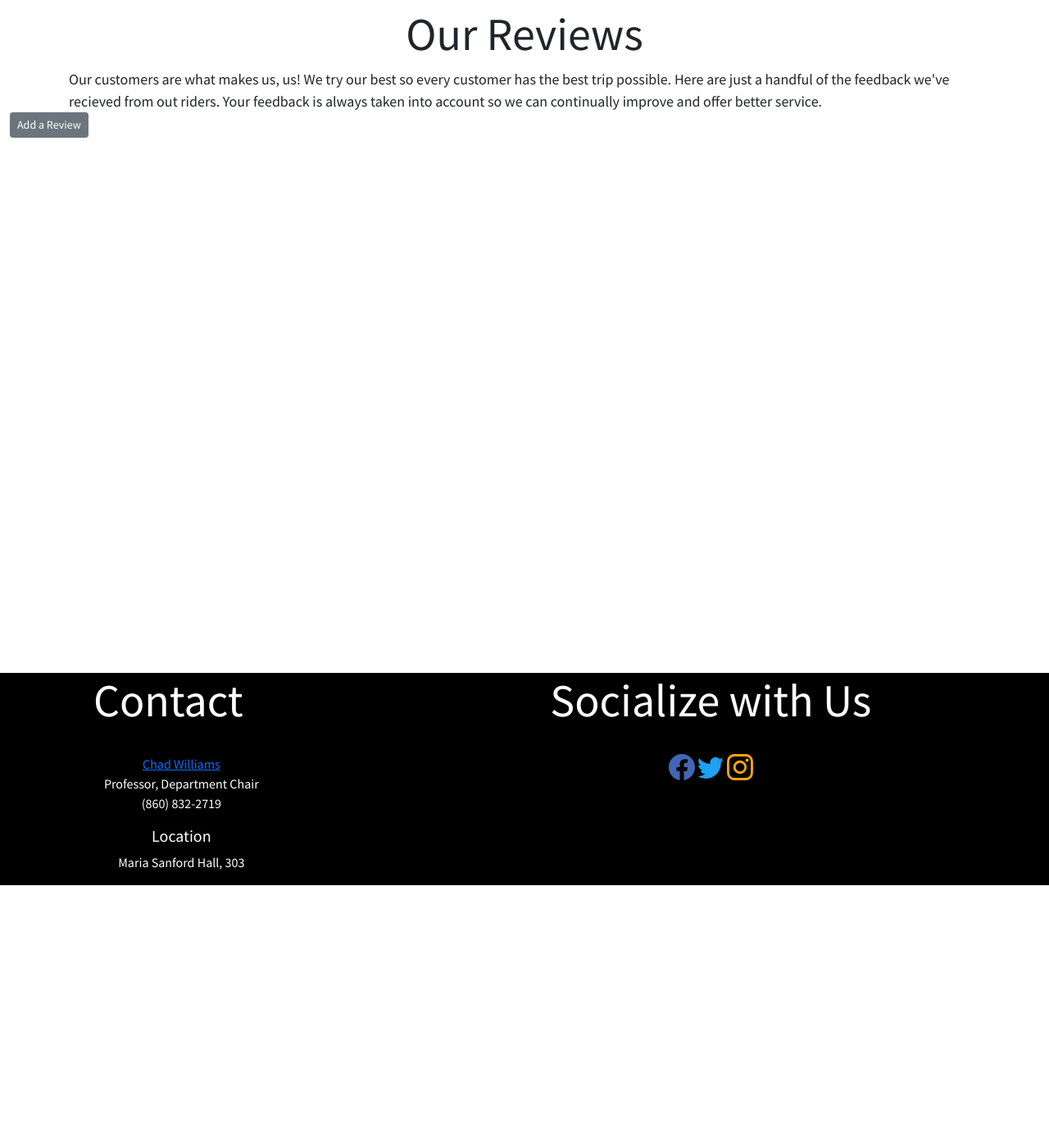
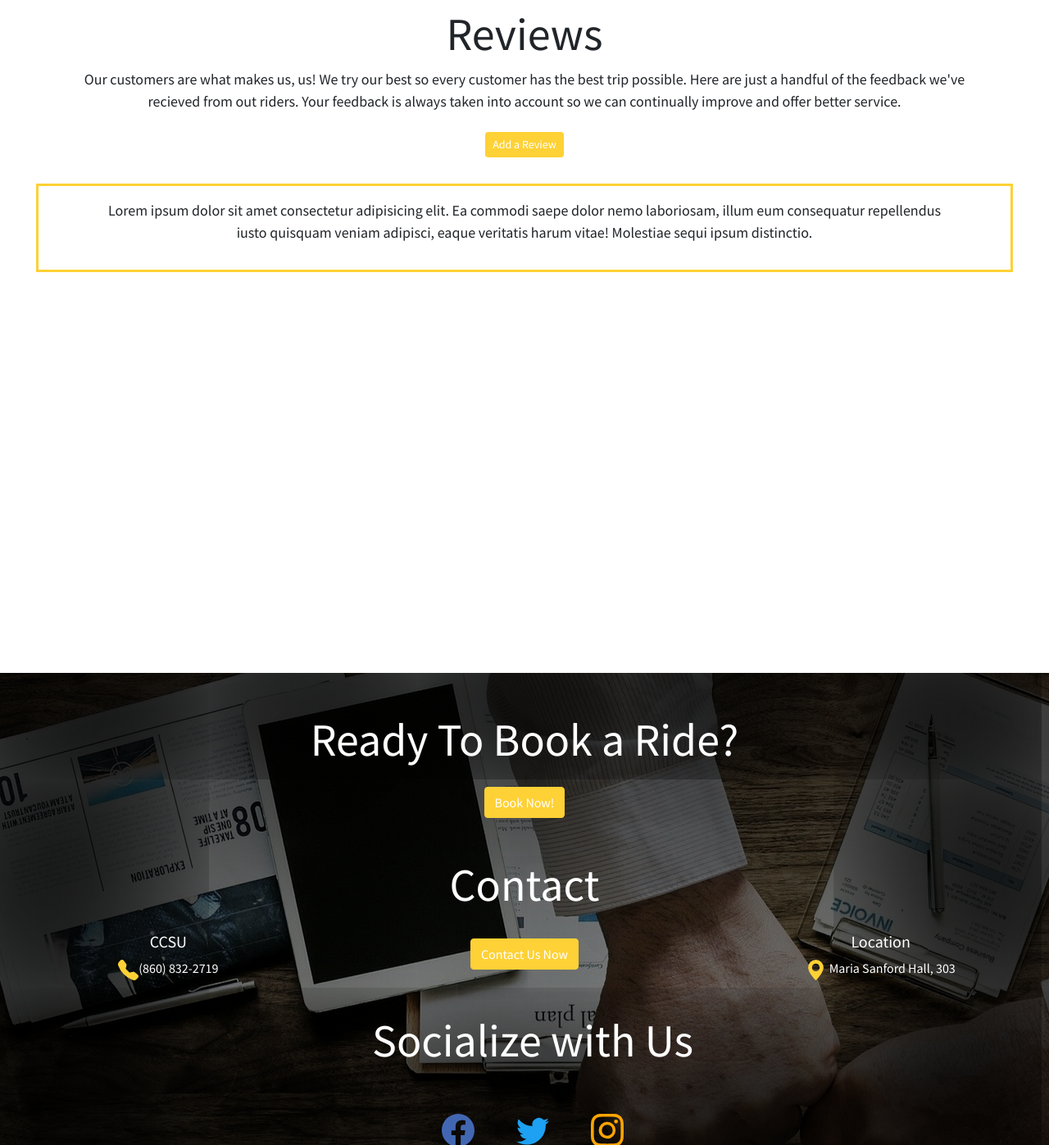
Before and after one commit to BryanDevelops98/finalProject, a Django app: page /reviews/ in a window 1280 px wide. Shown: the part 66-1463 px from the top of the page at 82% size. Run offline with Django 3.2, Linux system fonts and the light colour scheme.

Commit message:
Footer
Footer Complete

```diff
--- a/static/css/style.css
+++ b/static/css/style.css
@@ -18,6 +18,7 @@ html,body{
 }
  .hoverAnim:hover {
   transform: scale(1.1,1.1);
+  transition: transform .25s;
   }
 .heightDiv{
   min-height: 55vh;
@@ -27,6 +28,8 @@ html,body{
   width: 100%;
   height: 500px;
   background-size: 100% 100%;
+  object-fit: cover;
+
 }
 .buttonClass{
   color: white;
@@ -39,6 +42,8 @@ html,body{
   background-color: #fed136;
   border-color: #fed136;
   transform: scale(1.1,1.1);
+  transition: transform .5s;
+
 
 }
 
@@ -51,13 +56,17 @@ html,body{
     transform: scale(1.1,1.1);
   }
 .cssFooter{
+  background-image: url('../img/footer.jpg');
+  background-color: #0005;
+  background-blend-mode: darken;
+  box-shadow: inset 0px 0px 400px 200px rgb(0, 0, 0);
+
   position: relative;
   bottom: 0;
   left: 0;
   right: 0;
   margin-top: 20px;
   width: 100%;
-  background-color:black;
   color: white;
   text-align: center;
 
@@ -148,3 +157,9 @@ html,body{
 .contactBack{
 /*   background-image: url('static/img/japan.jpg');
  */}
+ .reviewStyle{
+   padding: 1rem 5rem;
+   border:solid;
+   border-color: #fed136;
+   margin: 2rem;
+ }
--- a/taxiApp/templates/taxiApp/reviews.html
+++ b/taxiApp/templates/taxiApp/reviews.html
@@ -3,12 +3,28 @@
 
 {% block content %}
 <div class="container-fluid">
-    <h1 class="text-center pt-2 display-4">Our Reviews</h1>
-    <p style="font-size: 18px; margin: 0rem 4.5rem;">
-        Our customers are what makes us, us! We try our best so every customer has the best trip possible.
-        Here are just a handful of the feedback we've recieved from out riders. Your feedback is always taken into account
-        so we can continually improve and offer better service.
-    </p>
-    <a class="btn btn-sm btn-secondary" href="{% url 'add_review' %}">Add a Review</a>
+    <h1 class="text-center pt-2 display-4">Reviews</h1>
+    <div class="row">
+        <div class="col-12 text-center">
+            <p style="font-size: 18px; margin: 0rem 4.5rem;">
+                Our customers are what makes us, us! We try our best so every customer has the best trip possible.
+                Here are just a handful of the feedback we've recieved from out riders. Your feedback is always taken into account
+                so we can continually improve and offer better service.
+            </p>
+        <br>
+            <a class="btn btn-sm buttonClass" href="{% url 'add_review' %}">Add a Review</a>
+        </div>
+
+    </div>
+
+
+    <div class=" reviewStyle text-center" >
+        <p style="font-size: 18px; ">
+
+            Lorem ipsum dolor sit amet consectetur adipisicing elit.
+             Ea commodi saepe dolor nemo laboriosam, illum eum consequatur repellendus
+             iusto quisquam veniam adipisci, eaque veritatis harum vitae! Molestiae sequi ipsum distinctio.
+        </p>
+    </div>
 </div>
 {% endblock %}
--- a/taxiApp/templates/taxiApp/staff.html
+++ b/taxiApp/templates/taxiApp/staff.html
@@ -160,4 +160,6 @@
      </div>
 
 </div>
+<script src="{% static 'js/card.js' %}"></script>
+
 {% endblock %}
--- a/templates/base.html
+++ b/templates/base.html
@@ -35,7 +35,6 @@
       src="https://code.jquery.com/jquery-3.5.1.min.js"
       integrity="sha256-9/aliU8dGd2tb6OSsuzixeV4y/faTqgFtohetphbbj0="
       crossorigin="anonymous"></script>
-      <script src="{% static 'js/card.js' %}"></script>
 
   </body>
 </html>
--- a/templates/footer.html
+++ b/templates/footer.html
@@ -2,21 +2,49 @@
 
 <footer class="mt-3 cssFooter">
     <div class="row">
-       <div class = "col-md-4 ">
-          <h5 class="display-4 ">Contact</h5>
+       <div class="col-12 text-center mt-5">
+         <h2 class="display-4">
+            Ready To Book a Ride?
+         </h2>
+         <div class="btn btn-xl buttonClass mt-3">
+            Book Now!
+         </div>
+       </div>
+
+   </div>
+   <div class="row">
+
+   <h5 class="display-4 text-center mt-5">Contact</h5>
    <br>
-          <p style="padding-left: 2rem;"><a href="#"> Chad Williams</a><br>Professor, Department Chair
-             <br><i class="bi bi-telephone-fill text-success"></i>(860) 832-2719
+   <div class="col-md-4 mt-3">
+     <h5 >
+      CCSU
+   </h5>
+         <p> <img src="{% static 'svg/footerTelephone.svg' %}"></span>(860) 832-2719
       </p>
-          <h5 style="padding-left:2rem;">Location <i class="bi bi-geo-alt-fill text-danger"></i></h5>
-          <p style="padding-left: 2rem;">Maria Sanford Hall, 303</p>
    </div>
-       <div class="col-md-8" style="padding-left: 2rem;">
+   <div class="col-md-4">
+      <div class="btn btn-xl buttonClass my-4">
+         Contact Us Now
+      </div>
+   </div>
+   <div class="col-md-4 text-center mt-3">
+      <h5>Location </h5>
+     <p > <span> <img src="{% static 'svg/footerLocation.svg' %}"></span>
+         Maria Sanford Hall, 303</p>
+   </div>
+
+   <div class="col-md-12 mt-4" style="padding-left: 2rem;">
       <h5 class="display-4">Socialize with Us</h2>
          <br>
-          <a href="https://www.facebook.com/"><img src="{% static 'img/facebook.svg' %}" alt="facebook" class="mb-3 hoverAnim"></a>
-          <a href="https://twitter.com/" ><img src="{% static 'img/twitter.svg' %}" alt="twitter" class="mb-3 hoverAnim"></a>
-          <a href="https://www.instagram.com/"><img src="{% static 'img/instagram.svg' %}" alt="instagram" class="mb-3 hoverAnim"></a>
+      <a href="https://www.facebook.com/"><img src="{% static 'img/facebook.svg' %}" alt="facebook" class="mb-3 hoverAnim p-4"></a>
+
+      <a href="https://twitter.com/" ><img src="{% static 'img/twitter.svg' %}" alt="twitter" class="mb-3 hoverAnim p-4"></a>
+      <a href="https://www.instagram.com/"><img src="{% static 'img/instagram.svg' %}" alt="instagram" class="mb-3 hoverAnim p-4"></a>
    </div>
+
 </div>
+
+
+
  </footer>
```
Also changed, not shown: static/img/facebook.svg, static/img/footer.jpg (added), static/img/instagram.svg, static/img/twitter.svg, static/svg/footerLocation.svg (added), static/svg/footerTelephone.svg (added). Lines whose indentation alone changed are shown as unchanged.
